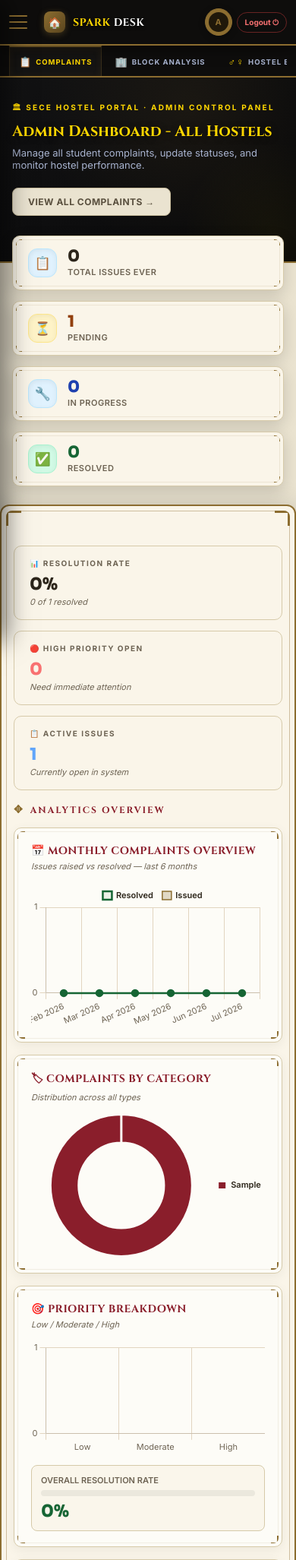
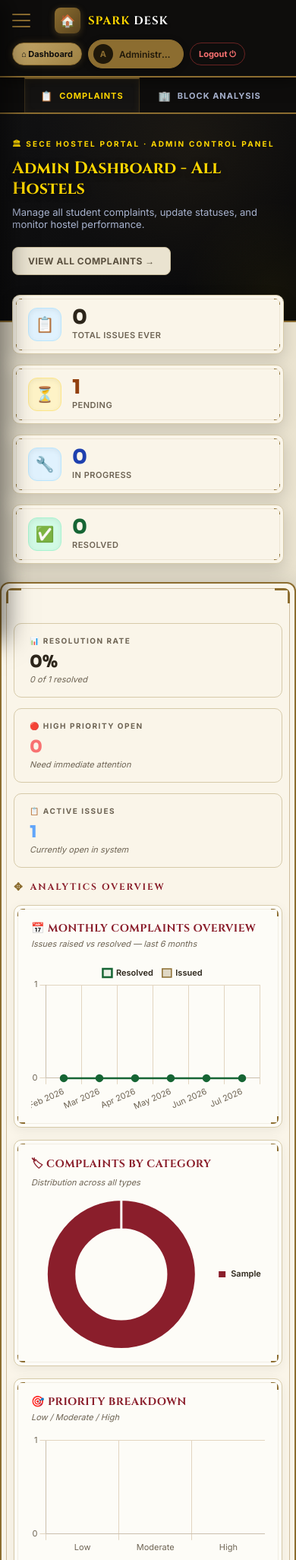
Before and after one commit to Ragul-20/Spark_desk, a Flask app: page /welcome in a window 390 px wide. Shown: the top 2053 px of the page at 76% size. Run offline with Flask 3, Linux system fonts and the light colour scheme; the visitor is signed in with stand-in values (Sample User, id 1); tables that the repository leaves empty hold one stand-in row (values such as "Sample post").

Commit message:
Refactor CSS styles and clean up HTML structure

```diff
--- a/templates/welcome.html
+++ b/templates/welcome.html
@@ -1769,6 +1769,28 @@
       .nb-logo-wrap {
         display: none;
       }
+
+      .navbar {
+        height: auto;
+        min-height: 64px;
+        flex-wrap: wrap;
+        gap: 8px;
+        padding-top: 10px;
+        padding-bottom: 10px;
+      }
+
+      .nb-right {
+        gap: 8px;
+        flex-wrap: wrap;
+      }
+
+      .admin-badge {
+        display: none;
+      }
+
+      .user-chip {
+        max-width: 140px;
+      }
     }
 
     @media (max-width: 480px) {
@@ -1778,6 +1800,37 @@
 
       .info-strip {
         grid-template-columns: 1fr;
+      }
+
+      .nb-name {
+        font-size: 15px;
+      }
+
+      .nb-sep {
+        display: none;
+      }
+
+      .user-chip span {
+        max-width: 70px;
+      }
+
+      .nb-link {
+        padding: 7px 11px;
+        font-size: 11px;
+      }
+
+      .shortlist-sidebar {
+        width: 88vw;
+        left: -88vw;
+      }
+
+      .search-inp {
+        width: 100%;
+        max-width: 220px;
+      }
+
+      .modal {
+        padding: 22px 18px;
       }
     }
 
@@ -1955,7 +2008,6 @@
       top: 0;
       left: -320px;
       width: 320px;
-      max-width: 85vw;
       height: 100vh;
       background: var(--surface);
       border-right: 2px solid var(--gold);
@@ -2166,220 +2218,6 @@
       background: #735925;
       color: white;
       border-color: #735925;
-    }
-
-    /* ═══════════════════════════════════════════════════
-       MOBILE / RESPONSIVE FIXES (added)
-       ═══════════════════════════════════════════════════ */
-
-    /* NAVBAR — stop overflow on phones */
-    @media (max-width: 760px) {
-      .navbar {
-        height: auto;
-        min-height: 60px;
-        padding: 8px 12px;
-        flex-wrap: wrap;
-        row-gap: 8px;
-      }
-
-      .nb-left {
-        gap: 8px;
-      }
-
-      .nb-icon {
-        width: 28px;
-        height: 28px;
-        font-size: 14px;
-      }
-
-      .nb-name {
-        font-size: 14px;
-        letter-spacing: 0.5px;
-      }
-
-      .nb-sep {
-        display: none;
-      }
-
-      #navDashboardLink {
-        display: none;
-      }
-
-      .nb-right {
-        gap: 6px;
-        flex-wrap: wrap;
-        justify-content: flex-end;
-      }
-
-      .admin-badge {
-        display: none;
-      }
-
-      .user-chip {
-        max-width: 110px;
-        padding: 4px 10px 4px 4px;
-      }
-
-      .user-chip span {
-        font-size: 11px;
-      }
-
-      .nb-link {
-        padding: 6px 10px;
-        font-size: 10px;
-      }
-
-      .nav-tabs-container {
-        padding: 0 12px;
-      }
-
-      .nav-tab {
-        padding: 11px 12px;
-        font-size: 9.5px;
-        gap: 5px;
-      }
-    }
-
-    @media (max-width: 400px) {
-      .user-chip span {
-        display: none;
-      }
-
-      .user-chip {
-        max-width: none;
-        padding: 4px;
-      }
-    }
-
-    /* HERO / STATS tweaks already partially handled above; extra tightening */
-    @media (max-width: 480px) {
-      .hero h1 {
-        font-size: 20px;
-      }
-
-      .s-num {
-        font-size: 21px;
-      }
-
-      .s-icon {
-        width: 38px;
-        height: 38px;
-        font-size: 17px;
-      }
-    }
-
-    /* TABLE TOOLBAR — stack search + filters on small screens */
-    @media (max-width: 620px) {
-      .tbl-top {
-        flex-direction: column;
-        align-items: stretch;
-      }
-
-      .tbl-top>div {
-        width: 100%;
-      }
-
-      .search-wrap,
-      .search-inp {
-        width: 100%;
-      }
-    }
-
-    /* STUDENT BANNER — wrap stats under name on narrow screens */
-    @media (max-width: 620px) {
-      .student-banner {
-        flex-wrap: wrap;
-      }
-
-      .sb-stats {
-        width: 100%;
-        justify-content: space-between;
-        gap: 8px;
-      }
-
-      .sb-info {
-        min-width: 140px;
-      }
-    }
-
-    /* MODAL — tighter padding on phones */
-    @media (max-width: 480px) {
-      .modal {
-        padding: 20px;
-      }
-
-      .modal h3 {
-        font-size: 16px;
-      }
-    }
-
-    /* HOSTEL EXPLORER — hostel tab buttons + step hint */
-    @media (max-width: 900px) {
-      .hostel-steps-hint {
-        display: none !important;
-      }
-    }
-
-    @media (max-width: 560px) {
-      .h-tab-btn {
-        min-width: 100%;
-        flex: 1 1 100%;
-        padding: 12px 16px;
-      }
-    }
-
-    /* HOSTEL EXPLORER — summary strip (5 stat cards) */
-    @media (max-width: 760px) {
-      #hostelSummaryStrip {
-        grid-template-columns: repeat(3, 1fr) !important;
-      }
-    }
-
-    @media (max-width: 480px) {
-      #hostelSummaryStrip {
-        grid-template-columns: repeat(2, 1fr) !important;
-      }
-    }
-
-    /* HOSTEL EXPLORER — bar chart + category doughnut row */
-    @media (max-width: 900px) {
-      .hostel-charts-row {
-        grid-template-columns: 1fr !important;
-      }
-    }
-
-    /* HOSTEL EXPLORER — block detail panel header wraps tighter */
-    @media (max-width: 620px) {
-      #hostelBlockPanelHeader {
-        padding: 14px 16px;
-      }
-
-      #hostelBlockPanelHeader>div:last-child {
-        width: 100%;
-        justify-content: flex-start;
-      }
-    }
-
-    /* BLOCK STAT ROW on very small screens */
-    @media (max-width: 400px) {
-      .block-stat-row {
-        grid-template-columns: 1fr;
-      }
-    }
-
-    /* Ensure charts don't collapse to 0 height on narrow flex/grid parents */
-    @media (max-width: 480px) {
-      .chart-wrap {
-        height: 190px;
-      }
-
-      .chart-wrap-sm {
-        height: 150px;
-      }
-
-      .chart-wrap-xs {
-        height: 170px;
-      }
     }
   </style>
 </head>
@@ -2498,7 +2336,7 @@
       </div>
     </div>
     <div class="nb-right">
-      <a href="/welcome" id="navDashboardLink" class="nb-link active"><span>⌂</span> Dashboard</a>
+      <a href="/welcome" class="nb-link active"><span>⌂</span> Dashboard</a>
       {% if role == 'admin' %}
       <span class="admin-badge"><span class="pulse-dot">●</span> System Live</span>
       {% else %}
@@ -2745,7 +2583,7 @@
           </div>
           <span id="htab-girls-count" class="h-tab-badge">0</span>
         </button>
-        <div class="hostel-steps-hint" style="margin-left:auto;display:flex;align-items:center;gap:6px;font-size:11px;color:var(--dim);">
+        <div style="margin-left:auto;display:flex;align-items:center;gap:6px;font-size:11px;color:var(--dim);">
           <span>①</span> Pick hostel &nbsp;→&nbsp; <span>②</span> Pick block &nbsp;→&nbsp; <span>③</span> View
           complaints
         </div>
@@ -2792,7 +2630,7 @@
       </div>
 
       <!-- STEP 3: Charts row (bar + doughnut) always visible -->
-      <div class="hostel-charts-row" style="display:grid;grid-template-columns:1.6fr 1fr;gap:14px;margin-bottom:18px;">
+      <div style="display:grid;grid-template-columns:1.6fr 1fr;gap:14px;margin-bottom:18px;">
         <div class="chart-card">
           <h4 id="hostelBarTitle">🏢 Block-wise Complaints</h4>
           <p class="chart-sub" id="hostelBarSub">Pending · In Progress · Resolved per block — click a bar or a block tab
```
